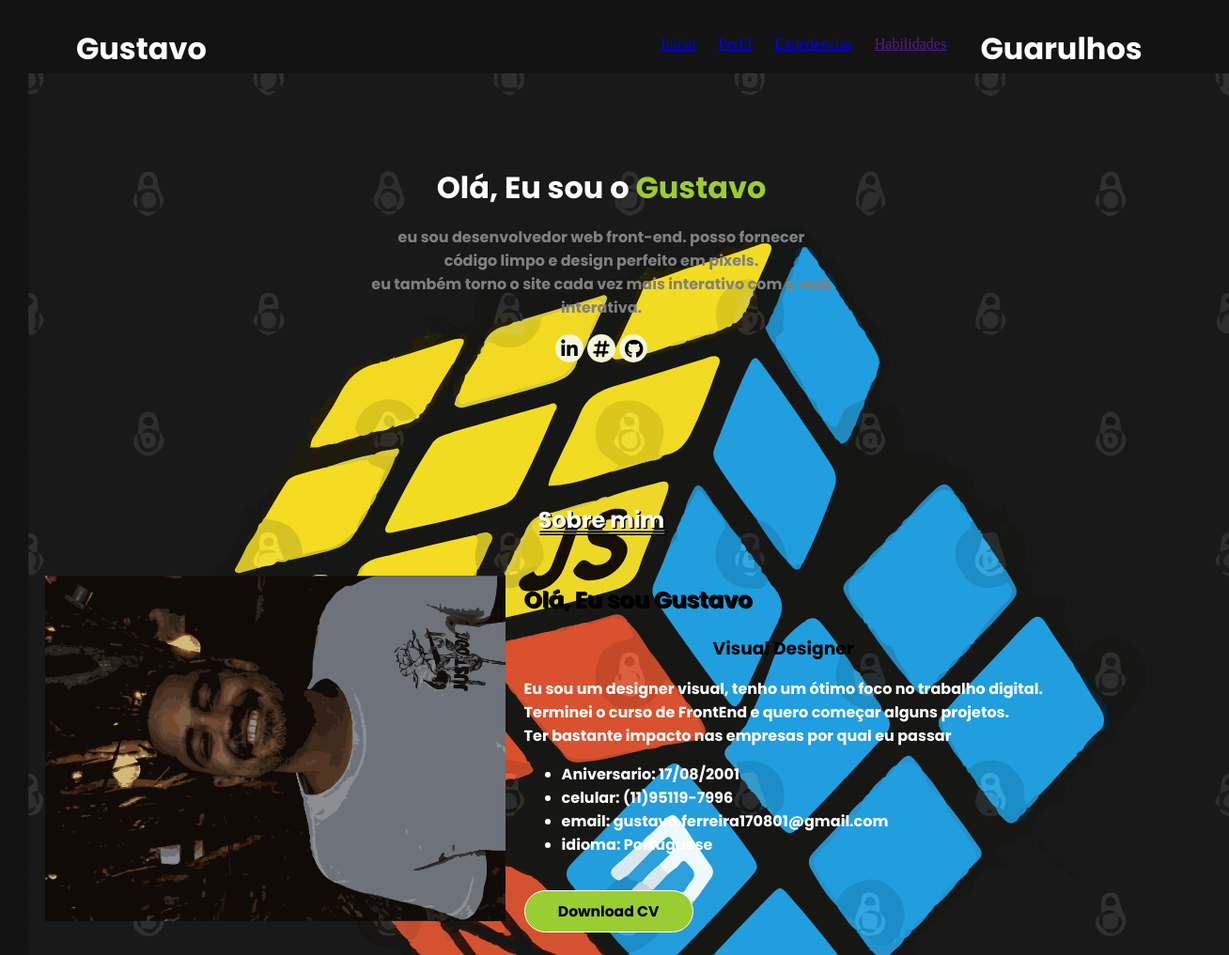
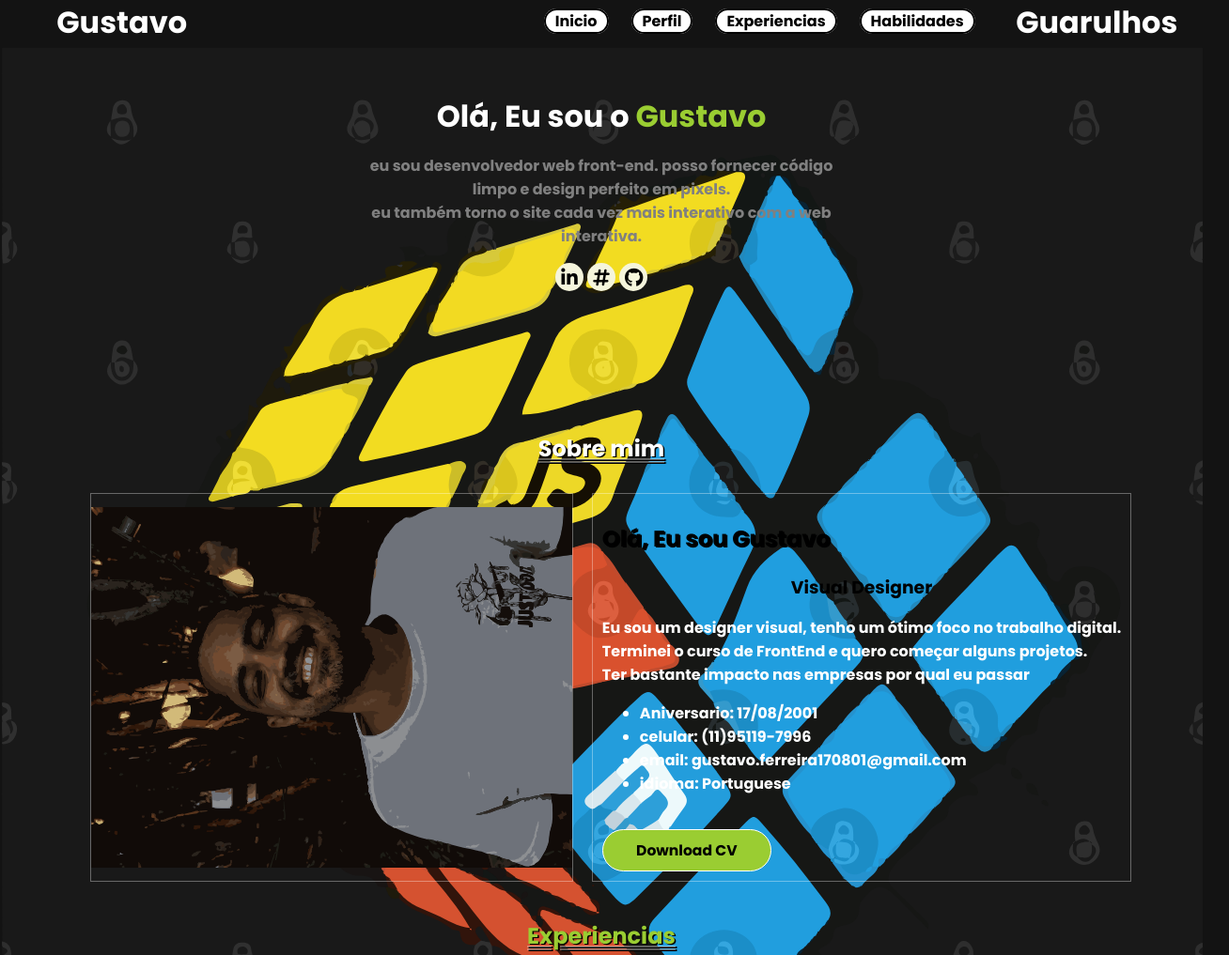
Before and after one commit to 0Guuh0/Portifolio, a plain HTML site: page index.html in a window 1280 px wide. Shown: the top 1017 px of the page at 94% size, 1308 px wide, since content can reach past the window. Drawn offline with Linux system fonts and the light colour scheme.

Commit message:
Update style.css

```diff
--- a/style.css
+++ b/style.css
@@ -1,6 +1,8 @@
 body{
     background-color: #131313;
-    padding: 20px;
+    width: auto;
+    margin: 0px;
+    padding: 0px;
 }
 h1{
     font-family: "Poppins", sans-serif;
@@ -24,8 +26,14 @@ p{
     font-weight: 700;
     font-style: normal;
 }
+a{
+    font-family: "Poppins", sans-serif;
+    font-weight: 700;
+    font-style: normal;
+}
 .container{
     display: grid;
+    width: 100%;
     padding: 0px;
 }
 .subTitle-yellow{
@@ -55,12 +63,16 @@ p{
     text-align: center;
     width: 33.3%;
     border: 1px solid rgba(255, 255, 255, 0.342);
-    margin-right: 20px;
+    margin: 20px;
+    padding-top: 20px;
 }
 #menu{
+    margin-top: 0px;
+    background-color: #131313;
     display:flex;
+    position: fixed;
     flex-direction: row;
-    width: 100%;
+    width: 1297px;
 }
 #menu #nome{
     text-align: center;
@@ -77,14 +89,22 @@ p{
 #menu li{
     display:inline-block;
     margin-left: 20px;
-    color: beige;
+}
+#menu a{
+    background-color: white;
+    color: black;
+    text-decoration: none;
+    border: 2px solid black;
+    border-radius: 200px;
+    padding-left: 10px;
+    padding-right: 10px;
 }
 #menu #guarulhos{
     text-align: center;
     width: 20%;
 }
 #inicio{
-    margin: 100px 30% 150px 30%;
+    margin: 100px 390px 150px 390px;
     text-align: center;
 }
 h1{
@@ -120,8 +140,10 @@ h1{
 #avatar{
     display: flex;
     flex-direction: row;
+    justify-content: center;
 }
 #avatar img{
+    border: 1px solid rgba(255, 255, 255, 0.342);
     width: 40%;
     margin-right: 20px;
     margin-left: 20px;
@@ -150,3 +172,7 @@ h1{
 #avatar li{
     color: white;
 }
+#avatar #informacoes{
+    padding: 10px;
+    border: 1px solid rgba(255, 255, 255, 0.342);
+}
```
